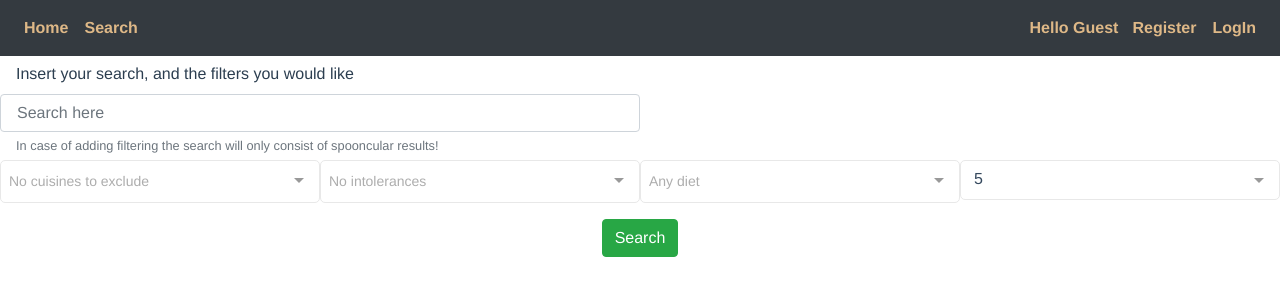
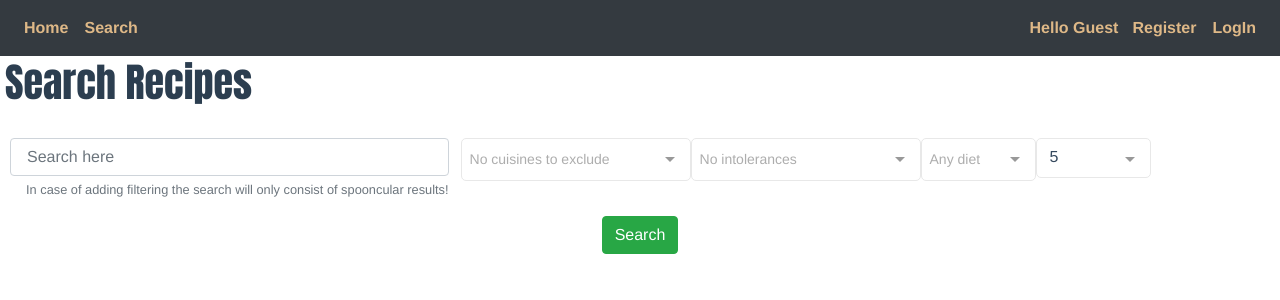
Before and after one commit to Web-Development-Environments-2022/assignment3-3-208185397_313191645, a Vue app: page /#/search in a window 1280 px wide. Shown: the top 300 px of the page. Built offline with nearby package versions, Linux system fonts and the light colour scheme; no server answers.

Commit message:
search implement

```diff
--- a/src/pages/RecipeViewPage.vue
+++ b/src/pages/RecipeViewPage.vue
@@ -8,7 +8,7 @@
       </div>
       <div class="ingredInstruc">
         <div class="ingred">
-          <h3 style="padding-left: 6px; text-decoration: underline;">Ingredients:</h3>
+          <h3 style="padding-left: 6px; text-decoration: underline;">Ingredients ({{recipe.numOfDishes}} dishes):</h3>
           <small>Press on an ingredient to find it near by</small>
           <ul style="list-style: none;">
               <li
@@ -104,6 +104,7 @@ export default {
       let isLiked = response.data.recepiePreview.inFavorites;
       let _instructions = analyzedInstructions;
       let id = response.data.recepiePreview.id;
+      let numOfDishes = response.data.numberOfDishes;
       instructions = instructions.replaceAll('.', '.<br>');
       this.recipePrev  = response.data.recepiePreview;
 
@@ -117,9 +118,10 @@ export default {
         image,
         title,
         isLiked,
-        id
+        id,
+        numOfDishes
       };
-      console.log(this.recipePrev)
+      console.log(response.data)
       this.recipe = _recipe;
     } catch (error) {
       console.log(error);
@@ -162,11 +164,11 @@ ul li {
 }
 .ingredInstruc{
   font-family: Cambria, Cochin, Georgia, Times, 'Times New Roman', serif;
-  padding-left: 15%;
+  padding-left: 8%;
   padding-top: 3%;
   font-size: large;
   display: flex;
-  padding-top: 250px;
+  padding-top: 180px;
 }
 .instruc{
   margin-left: auto;
@@ -189,13 +191,13 @@ ul li {
   cursor: pointer;
 }
 .recipePrev{
-  transform: scale(1.5);
+  transform: scale(1.25);
   font-family:Impact, Haettenschweiler, 'Arial Narrow Bold', sans-serif;
 }
 .previewWrapper{
   display: block;
   margin: auto;
-  padding-top: 140px;
+  padding-top: 110px;
   max-height: 400px;
   max-width: 280px;
   min-height: 370px;
--- a/src/pages/SearchPage.vue
+++ b/src/pages/SearchPage.vue
@@ -1,19 +1,24 @@
 <template>
   <div>
-    <div class="form">
+    <h1 class="title"
+      style="padding-top: 20px; padding-left: 5px; font-family: Impact, Haettenschweiler, 'Arial Narrow Bold', sans-serif;">
+      Search Recipes
+    </h1>
+    <div style="display: inline-block;">
+      <div class="form" style="float: left; padding-left: 10px; padding-right: 12px;">
       <b-form @submit.stop.prevent> <br>
-        <label class="pl-3">Insert your search, and the filters you would like</label>
-        <b-form-input class="pl-3 w-50" placeholder="Search here" v-model="selection.search_string" id="querystring" ></b-form-input>
+        <b-form-input class="pl-3" placeholder="Search here" v-model="selection.search_string" id="querystring" ></b-form-input>
         <b-form-text class="pl-3" id="help-block">
           In case of adding filtering the search will only consist of spooncular results!
         </b-form-text>
       </b-form>
       </div>
-    <div id="dropdowns" class="d-flex justify-content-center pt-1">
+      <div style="padding-right: 10px; width: 700px;" id="dropdowns" class="d-flex pt-4">
       <multiselect
         v-model="selection.selected_cuisines"
         :options="options.cuisines"
         placeholder="No cuisines to exclude"
+
         multiple
         size="lg">
       </multiselect>
@@ -21,11 +26,13 @@
         v-model="selection.selected_intolerances"
         :options="options.intolerance"
         placeholder="No intolerances"
+
         multiple>
       </multiselect>
           <multiselect
         v-model="selection.selected_diet"
         :options="options.diets"
+        style="width: 50%"
         placeholder="Any diet"
         >
       </multiselect>
@@ -33,9 +40,11 @@
         v-model="selection.selected_amount"
         :options="[5,10,15]"
         placeholder="select amount of results"
+        style="width: 50%"
         :allowEmpty="false"
         >
       </multiselect>
+      </div>
     </div>
     <div class="d-flex justify-content-center pt-3">
       <b-button @click="Submit"  variant="success" >Search</b-button>
@@ -124,14 +133,6 @@
 </script>
 
 <style src="vue-multiselect/dist/vue-multiselect.min.css">
-  .button{
-
-
-  }
-  .dropdowns{
-
-  }
-  .form{
-
+  .title{
   }
 </style>
```
Lines whose indentation alone changed are shown as unchanged.
